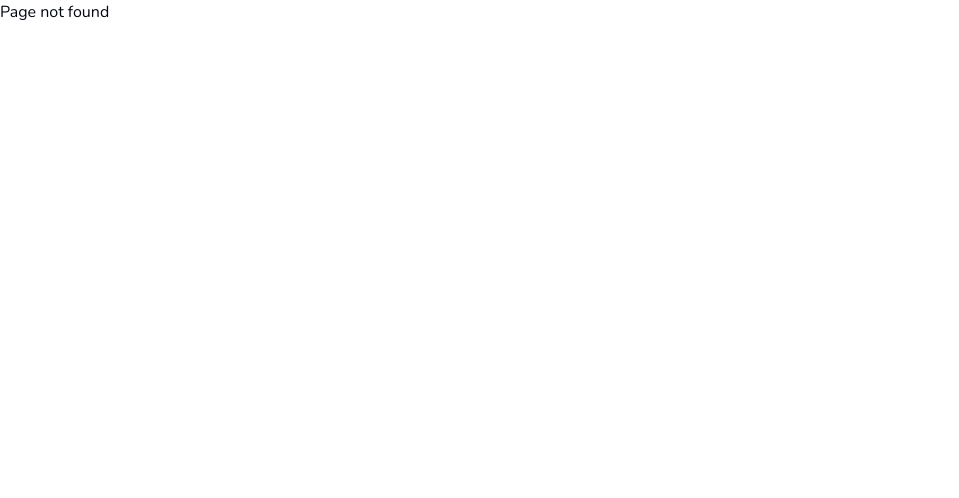
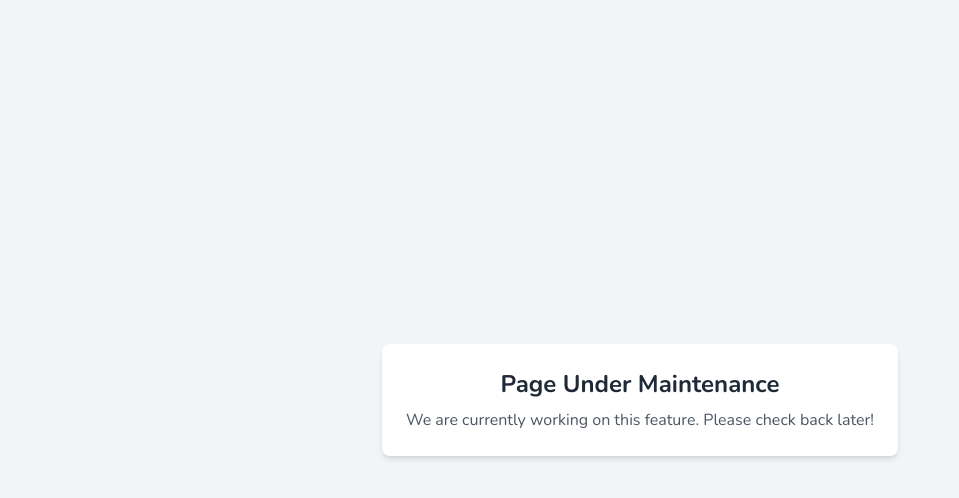
Before and after one commit to majidkhan230/Blog-Mern-App, a React (Vite) app in the folder Frontend/: page /get-users in a window 1280 px wide. Before the commit this address had no page. Shown: the top 498 px of the page, without its empty margins (0-959 px from the left). Built offline with nearby package versions, Linux system fonts and the light colour scheme.

Commit message:
add user and comment page message and add loading to blogbyCategory

```diff
--- a/Frontend/src/components/AppSidebar.jsx
+++ b/Frontend/src/components/AppSidebar.jsx
@@ -53,13 +53,13 @@ function AppSidebar() {
               Blogs
             </SidebarMenuButton>
               </Link>
-              <Link to="/asd/">
+              <Link to="get-comments">
             <SidebarMenuButton>
               <FaRegComments/>
               Comments
             </SidebarMenuButton>
               </Link>
-              <Link to="/>/">
+              <Link to="get-users">
             <SidebarMenuButton>
               <LuUsers/>
               Users
--- a/Frontend/src/pages/Blog/BlogByCategory.jsx
+++ b/Frontend/src/pages/Blog/BlogByCategory.jsx
@@ -1,4 +1,5 @@
 import BlogCard from '@/components/BlogCard'
+import Loading from '@/components/Loading'
 import { useFetch } from '@/hooks/useFetch'
 import React from 'react'
 import { useParams } from 'react-router-dom'
@@ -6,6 +7,7 @@ import { useParams } from 'react-router-dom'
 function BlogByCategory() {
     const {category} = useParams()
      const { data:blogData, loading, error } = useFetch(`/blog/get-related-blogs/${category}`)
+     if(loading) return <Loading />
   return (
     <div className='grid md:grid-cols-3 sm:grid-cols-2 grid-cols-1 gap-10 pt-5'>
     {blogData && blogData?.relatedBlogs?.length > 0
--- /dev/null
+++ b/Frontend/src/pages/Comments/CommentsTable.jsx
@@ -0,0 +1,16 @@
+import React from 'react'
+
+function CommentsTable() {
+  return (
+    <div className="flex items-center justify-center min-h-screen bg-gray-100">
+      <div className="text-center p-6 bg-white shadow-md rounded-lg">
+        <h1 className="text-2xl font-bold text-gray-800">Page Under Maintenance</h1>
+        <p className="text-gray-600 mt-2">
+          We are currently working on this feature. Please check back later!
+        </p>
+      </div>
+    </div>
+  )
+}
+
+export default CommentsTable
--- /dev/null
+++ b/Frontend/src/pages/Users/UsersTable.jsx
@@ -0,0 +1,16 @@
+import React from 'react';
+
+function UsersTable() {
+  return (
+    <div className="flex items-center justify-center min-h-screen bg-gray-100">
+      <div className="text-center p-6 bg-white shadow-md rounded-lg">
+        <h1 className="text-2xl font-bold text-gray-800">Page Under Maintenance</h1>
+        <p className="text-gray-600 mt-2">
+          We are currently working on this feature. Please check back later!
+        </p>
+      </div>
+    </div>
+  );
+}
+
+export default UsersTable;
```
Also changed, not shown: Frontend/src/routes/index.jsx (+9 -0 lines).
